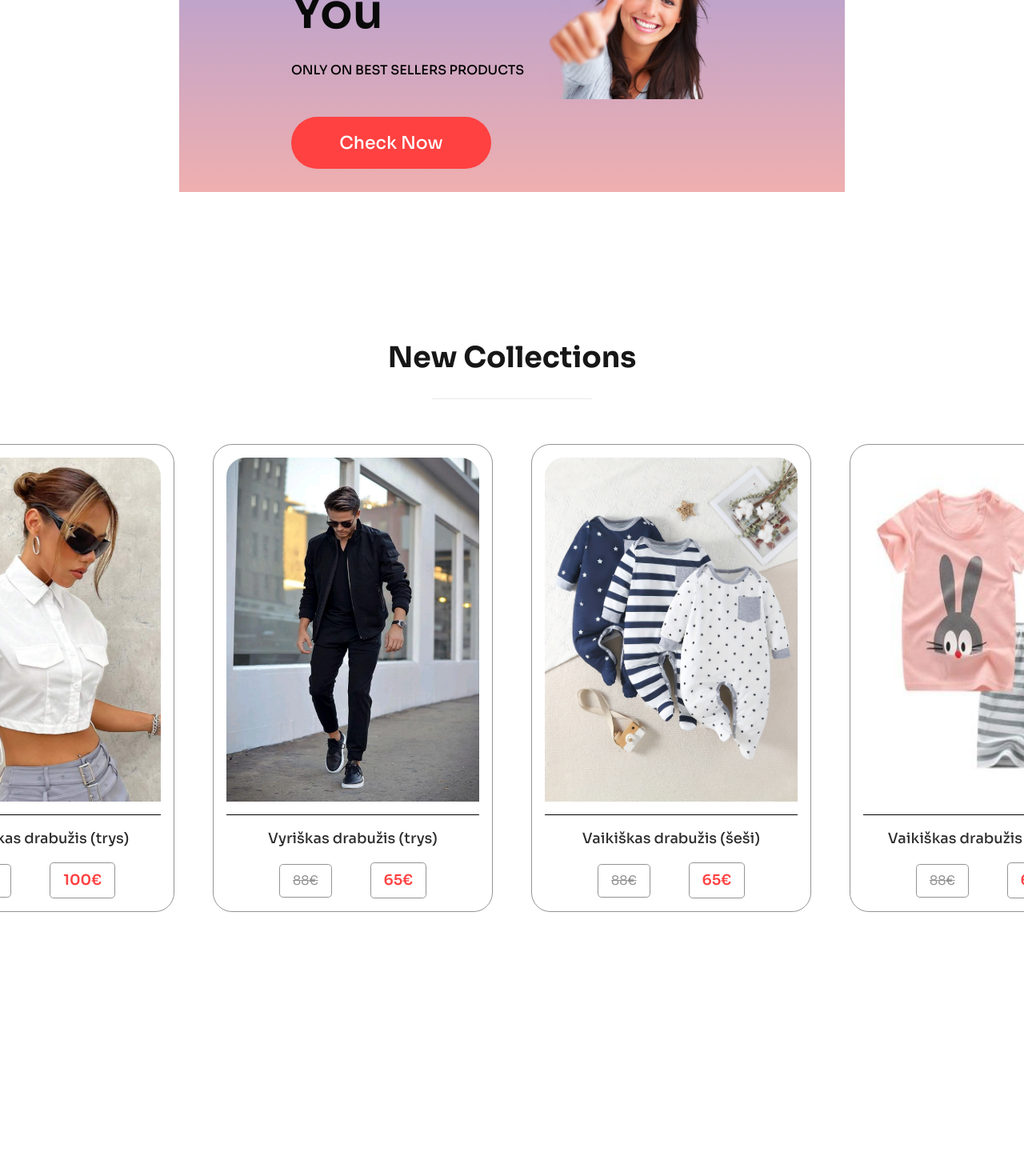
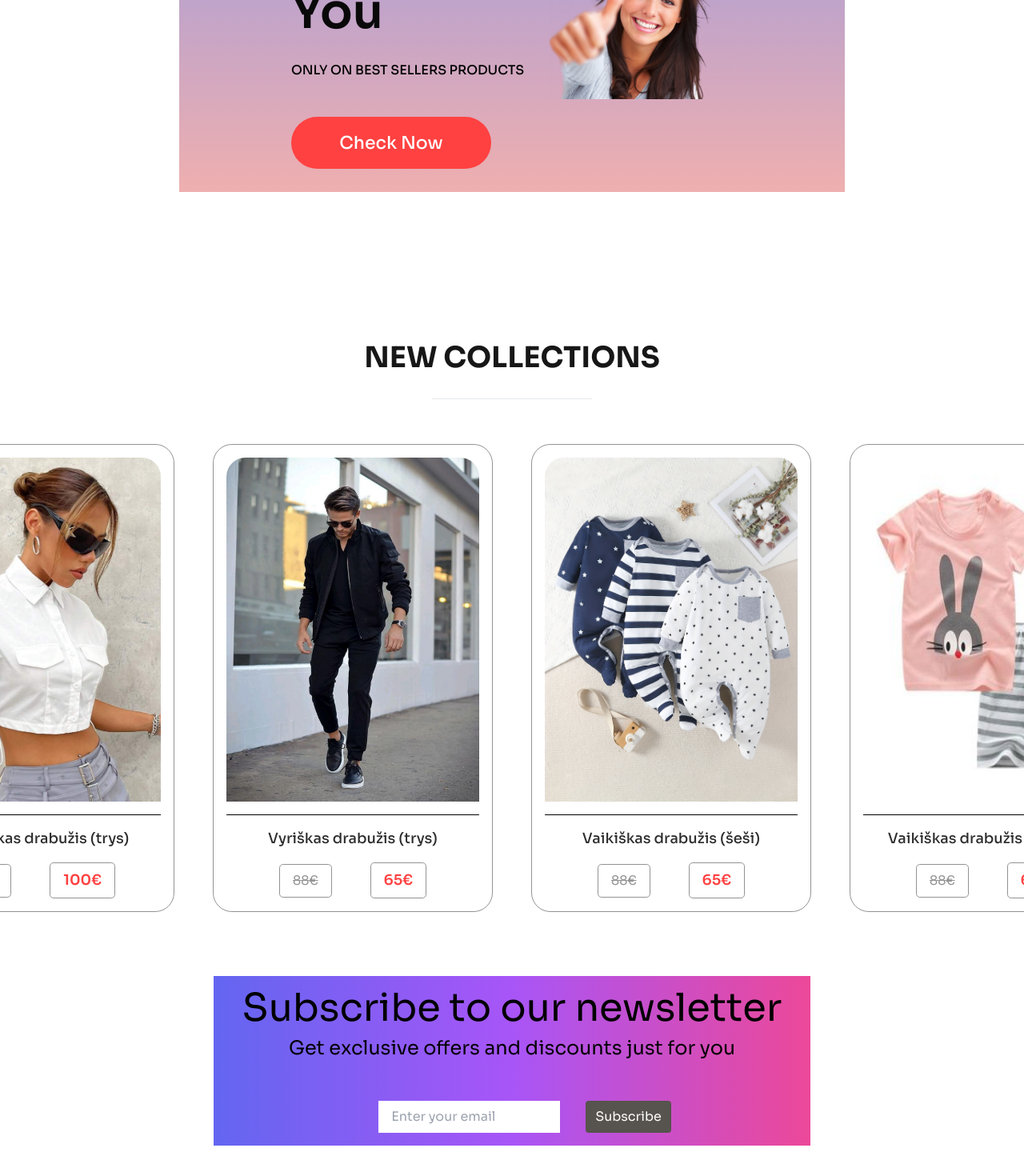
Before and after one commit to simonaDev-projects/ecommerce-react, a React (Create React App) app: page / in a window 1280 px wide. Shown: the part 2030-3500 px from the top of the page at 80% size. Before the commit the page ends 3202 px from the top, so only its background shows below. Built offline with nearby package versions, Linux system fonts and the light colour scheme.

Commit message:
Newsletter component

```diff
--- a/src/Components/NewCollections/newCollections.css
+++ b/src/Components/NewCollections/newCollections.css
@@ -6,8 +6,8 @@
   height: 90vh;
 }
 
-.newcollections-title {
-  margin-top: 5rem;
+.newcollections .title {
+  text-transform: uppercase;
 }
 
 .newcollections hr {
--- /dev/null
+++ b/src/Components/Newsletter/Newsletter.jsx
@@ -0,0 +1,20 @@
+import React from 'react';
+
+const Newsletter = () => {
+   return (
+      <div className='flex flex-col gap-2.5 m-auto items-center w-7/12 bg-gradient-to-r from-indigo-500 via-purple-500 to-pink-500 to-blue-500 h-2/5 mt-[5rem] mb-[5rem] px-4 py-4 '>
+         <h3 className='text-5xl'>Subscribe to our newsletter</h3>
+         <p className='text-2xl'>
+            Get exclusive offers and discounts just for you</p>
+
+         <form className='flex gap-8 mt-10'>
+            <label htmlFor="email"></label>
+            <input className='py-2 px-4 ' type="email" placeholder='Enter your email' />
+
+            <button className='bg-stone-600 text-white py-2 px-3 rounded'>Subscribe</button>
+         </form>
+      </div >
+   )
+}
+
+export default Newsletter;
--- a/src/Pages/Shop.jsx
+++ b/src/Pages/Shop.jsx
@@ -3,6 +3,7 @@ import Hero from '../Components/Hero/Hero'
 import Popular from '../Components/Popular/Popular'
 import Offers from '../Components/Offers/Offers'
 import NewCollections from '../Components/NewCollections/NewCollections'
+import Newsletter from '../Components/Newsletter/Newsletter'
 
 const Shop = () => {
    return (
@@ -11,6 +12,7 @@ const Shop = () => {
          <Popular />
          <Offers />
          <NewCollections />
+         <Newsletter />
       </div>
    )
 }
```
